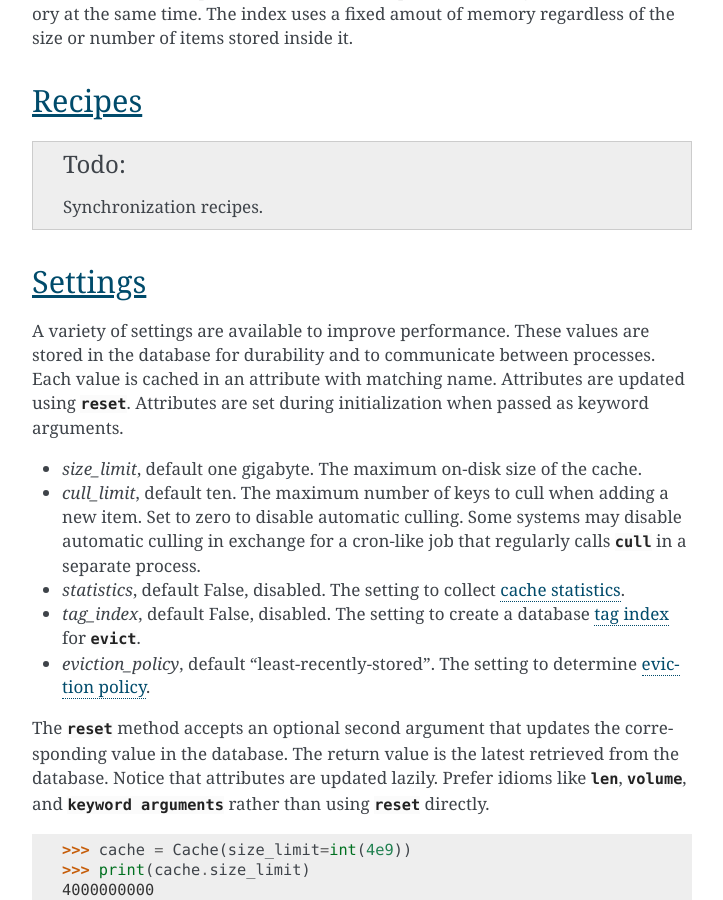
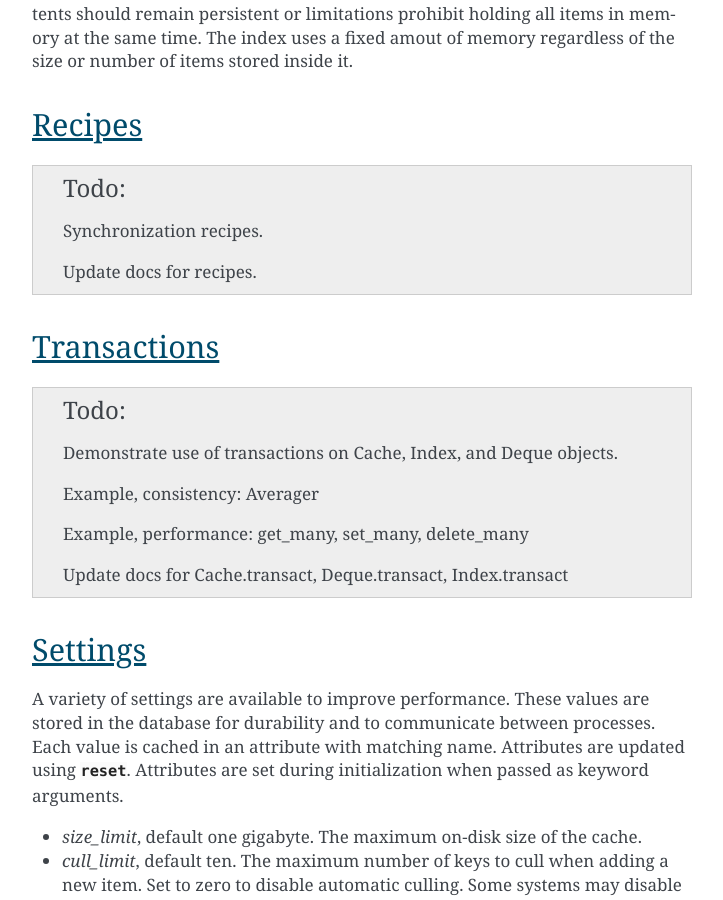
Before and after one commit to grantjenks/python-diskcache, a Sphinx documentation site: the page built from docs/tutorial.rst, in a window 1280 px wide and 900 px high, scrolled down 10640 px. Shown: the whole window, without its empty margins (388-1111 px from the left). Built offline with Sphinx 7.4.7, drawn with Linux system fonts in a browser that asks for light colours; some of the changed text lies outside the part shown.

Commit message:
Add transactions section to tutorial

```diff
--- a/docs/tutorial.rst
+++ b/docs/tutorial.rst
@@ -546,6 +546,23 @@ Recipes
 
    Synchronization recipes.
 
+   Update docs for recipes.
+
+.. _tutorial-transactions:
+
+Transactions
+------------
+
+.. todo::
+
+   Demonstrate use of transactions on Cache, Index, and Deque objects.
+
+   Example, consistency: Averager
+
+   Example, performance: get_many, set_many, delete_many
+
+   Update docs for Cache.transact, Deque.transact, Index.transact
+
 .. _tutorial-settings:
 
 Settings
```
